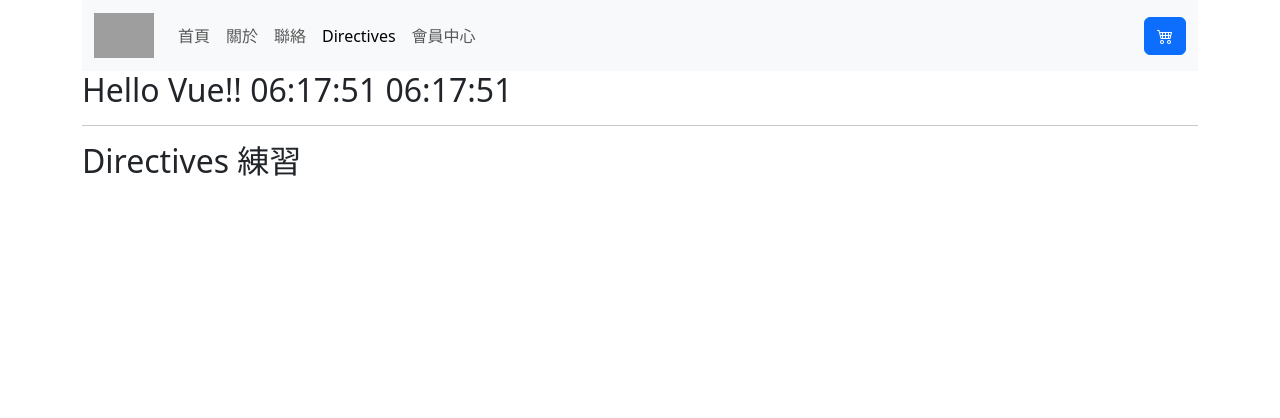
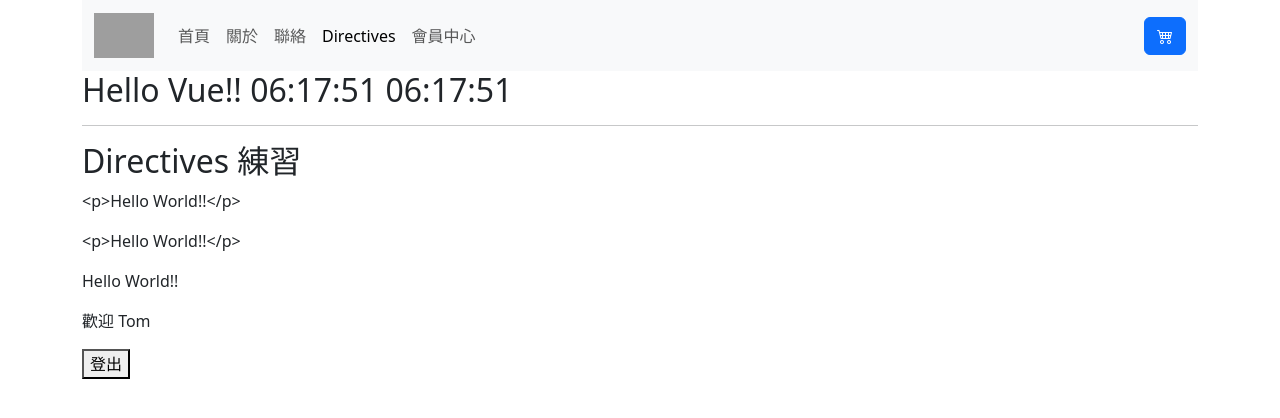
Before and after one commit to HsiaoHungWang/vue-fuen144, a Vue app: page /directives in a window 1280 px wide. Shown: the top 418 px of the page. Built offline with nearby package versions, Linux system fonts and the light colour scheme; grey boxes are pictures that could not be loaded.

Commit message:
v-show、v-if、v-else

```diff
--- a/src/components/ClockComponent.vue
+++ b/src/components/ClockComponent.vue
@@ -33,19 +33,21 @@ import { ref, watch, watchEffect } from 'vue';
 
      //加上 immediate:true，第一次組件載入時會執行
      //watch無法監聽物件資料的改變，如果要監聽物件資料的改變要加上 deep:true
-    //  watch(clock1, (newData, oldData)=>{
-    //      console.log("new：", newData.theTime)
-    //      console.log("old：", oldData.theTime)
+    //  watch(()=>clock1, (newData, oldData)=>{
+    //     //  const cloneData = JSON.parse(JSON.stringify(oldData))
+    //     //  console.log(cloneData.value.theTime)
+    //      console.log("new：", newData.value.theTime)
+    //      console.log("old：", oldData.value.theTime)
     //      //串接API
     //      //fetch()
     //      //DOM
     // },{deep:true})
 
     //vue3 有個watch簡化版 - watchEffect
-    watchEffect(()=>{
-        console.log('clock：', clock.value)
-        console.log('clock1：', clock1.value.theTime)
-    })
+    // watchEffect(()=>{
+    //     console.log('clock：', clock.value)
+    //     console.log('clock1：', clock1.value.theTime)
+    // })
 
 
 </script>
--- a/src/views/DirectivesView.vue
+++ b/src/views/DirectivesView.vue
@@ -1,10 +1,33 @@
 <script setup>
+import { ref } from 'vue';
+
+const message = ref('<p>Hello World!!</p>')
+const isLoading = ref(true)
+const isLoggedIn = ref(true)
+const username = ref('Tom')
+
+setTimeout(()=>{
+    isLoading.value = false
+},3000)
 
 </script>
 
 <template>
     <div>
     <h2>Directives 練習</h2>
+    <p>{{ message }}</p>
+    <p v-text="message"></p>
+    <div v-html="message"></div>
+    <img src="/loading.gif" alt="loading" v-show="isLoading" />
+
+    <div v-if="isLoggedIn">
+        <p>歡迎 {{ username }}</p>
+        <button @click="isLoggedIn=!isLoggedIn">登出</button>
+    </div>
+    <div v-else>
+        <p>請先 <button  @click="isLoggedIn=!isLoggedIn">登入</button></p>
+    </div>
+
     </div>
 </template>
 
```
Also changed, not shown: public/loading.gif (added).
